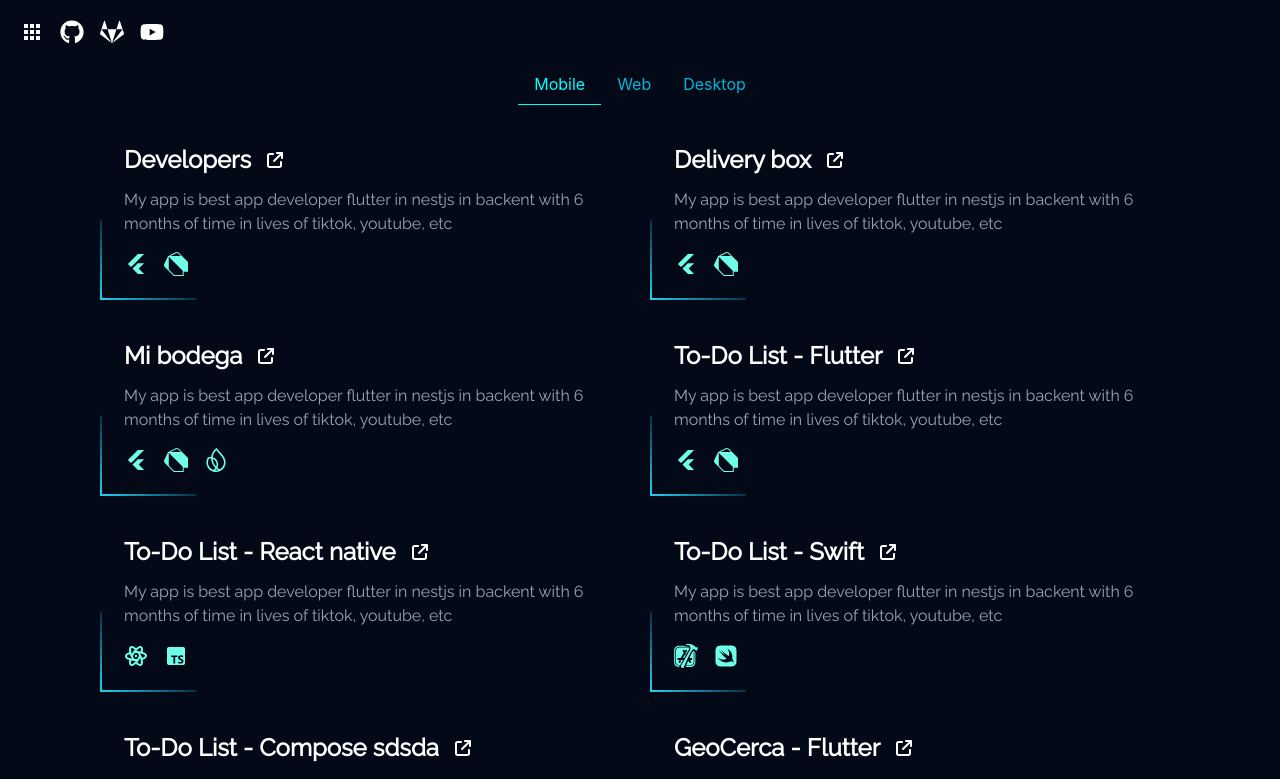
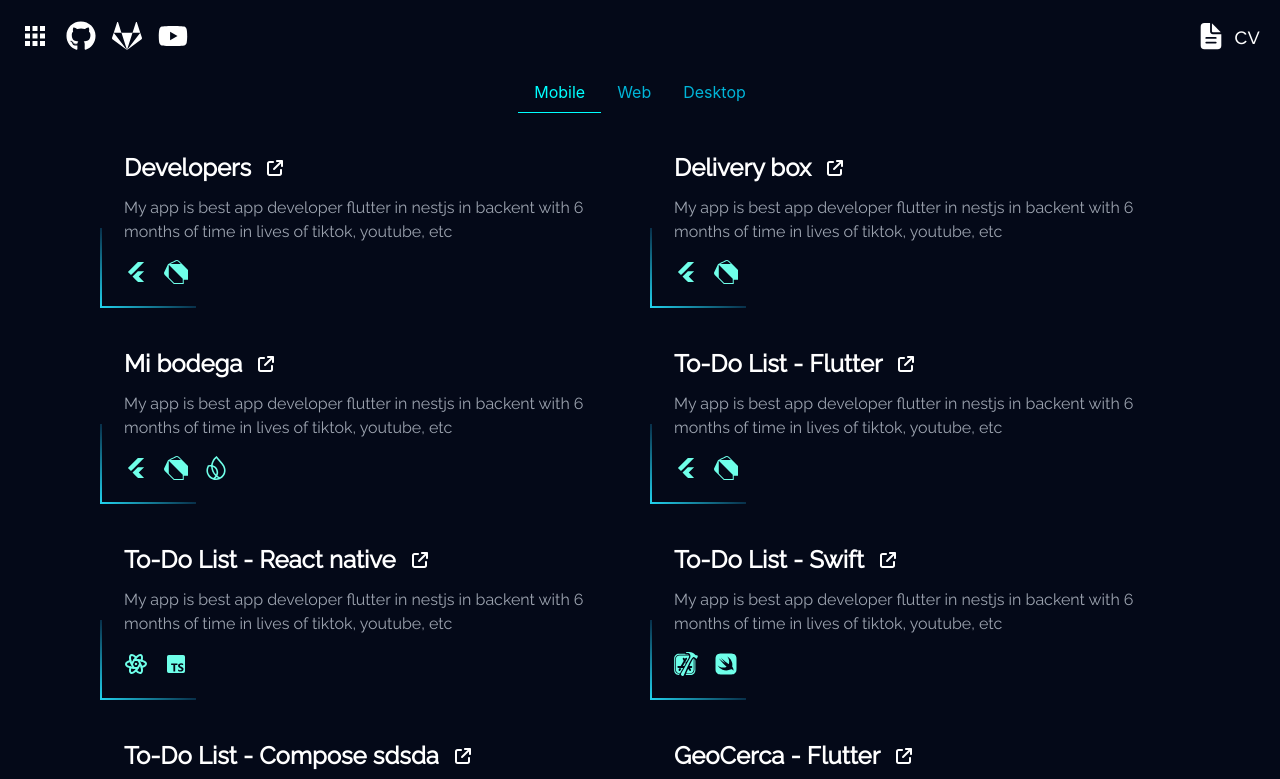
Before and after one commit to joelquispe/joelquispe.github.io, a React (Vite) app: page /#/projects in a window 1280 px wide. Shown: the top 779 px of the page. Built offline with nearby package versions, Linux system fonts and the light colour scheme.

Commit message:
feat: add cv in navbar

```diff
--- a/index.html
+++ b/index.html
@@ -1,8 +1,8 @@
 <!doctype html>
-<html lang="en">
+<html lang="es">
   <head>
     <meta charset="UTF-8" />
-    <link rel="icon" type="image/svg+xml" href="/vite.svg" />
+    <link rel="icon" type="image/svg+xml" href="/icon.jpg" />
     <meta name="viewport" content="width=device-width, initial-scale=1.0" />
     <title>Joel Sosaya Quispe</title>
   </head>
--- a/src/common/data/data.tsx
+++ b/src/common/data/data.tsx
@@ -1,4 +1,3 @@
-import React from 'react';
 import { IProject } from '../interfaces/project.interface';
 import {
 	FaAws,
--- a/src/ui/components/drawer.comp.tsx
+++ b/src/ui/components/drawer.comp.tsx
@@ -19,21 +19,21 @@ const DrawerComp = forwardRef(
 					<Link
 						to={'/'}
 						style={{ fontFamily: 'Raleway_Regular' }}
-						className="text-2xl font-semibold text-white text-center cursor-pointer"
+						className="text-2xl xl:text-3xl font-semibold text-white text-center cursor-pointer"
 					>
 						Home
 					</Link>
 					<Link
 						to={'/projects'}
 						style={{ fontFamily: 'Raleway_Regular' }}
-						className="text-2xl  font-semibold text-white text-center cursor-pointer"
+						className="text-2xl  xl:text-3xl font-semibold text-white text-center cursor-pointer"
 					>
 						Projects
 					</Link>
 					<Link
 						to={'/technologies'}
 						style={{ fontFamily: 'Raleway_Regular' }}
-						className="xl:hidden text-2xl font-semibold text-white text-center cursor-pointer"
+						className="xl:hidden text-2xl xl:text-3xl font-semibold text-white text-center cursor-pointer"
 					>
 						Technologies
 					</Link>
--- a/src/ui/layouts/main.layout.tsx
+++ b/src/ui/layouts/main.layout.tsx
@@ -1,14 +1,15 @@
-import { useRef, useState } from 'react';
-import { CgMenuGridR } from 'react-icons/cg';
-import { FaGithub, FaGitlab, FaYoutube } from 'react-icons/fa';
-import { Outlet } from 'react-router-dom';
-import DrawerComp from '../components/drawer.comp';
-
+import { useRef, useState } from "react";
+import { CgMenuGridR } from "react-icons/cg";
+import { FaGithub, FaGitlab, FaYoutube } from "react-icons/fa";
+import { Outlet } from "react-router-dom";
+import DrawerComp from "../components/drawer.comp";
+import { IoDocumentText } from "react-icons/io5";
+import PDF from '../../docs/cv_joel.pdf'
 const MainLayout = () => {
   const refDrawer = useRef<HTMLDivElement>(null);
   const [isDrawer, setDrawer] = useState(false);
   const onDrawer = () => {
-		refDrawer.current?.classList.toggle('scale-0');
+    refDrawer.current?.classList.toggle("scale-0");
     setDrawer(!isDrawer);
   };
   return (
@@ -16,35 +17,45 @@ const MainLayout = () => {
       <div className="min-h-screen min-w-screen flex flex-col  bg-background  p-5 ">
         <DrawerComp ref={refDrawer} onCloseDrawer={() => onDrawer()} />
 
-				<div id="navbar" className="text-2xl top-3 left-3 flex gap-x-4 ">
+        <div
+          id="navbar"
+          className="text-2xl top-3 left-3 flex gap-x-4 items-center justify-between"
+        >
+          <div className="flex items-center gap-x-4">
             <div className="text-white cursor-pointer">
-						<CgMenuGridR onClick={() => onDrawer()} />
+              <CgMenuGridR onClick={() => onDrawer()} className="xl:text-3xl" />
             </div>
             <a
               href="https://github.com/joelquispe"
               target="_blank"
               className="text-white cursor-pointer"
             >
-						<FaGithub />
+              <FaGithub className="xl:text-3xl" />
             </a>
             <a
               href="https://gitlab.com/jquispe"
               target="_blank"
               className="text-white cursor-pointer"
             >
-						<FaGitlab />
+              <FaGitlab className="xl:text-3xl"/>
             </a>
             <a
               href="https://youtube.com/yoecode"
               target="_blank"
-						className="text-white cursor-pointer"
+              className="text-white cursor-pointer mr-3"
             >
-						<FaYoutube />
+              <FaYoutube className="xl:text-3xl"/>
+            </a>
+          </div>
+
+          <a href={PDF} target="_blank" className="text-white cursor-pointer flex items-center" rel="noreferrer">
+            <IoDocumentText className="mr-2 xl:text-3xl" />
+            <p className="text-xl xl:text-2xl">cv</p>
           </a>
         </div>
         <div
           className={`flex-1 flex   transition-all duration-500 delay-75 ease-in-out ${
-						isDrawer ? 'blur-md' : 'blur-none'
+            isDrawer ? "blur-md" : "blur-none"
           }`}
         >
           <Outlet />
```
Also changed, not shown: public/icon.jpg (added), 1 other file (tests, documents, lock files or other folders). Lines whose indentation alone changed are shown as unchanged.
